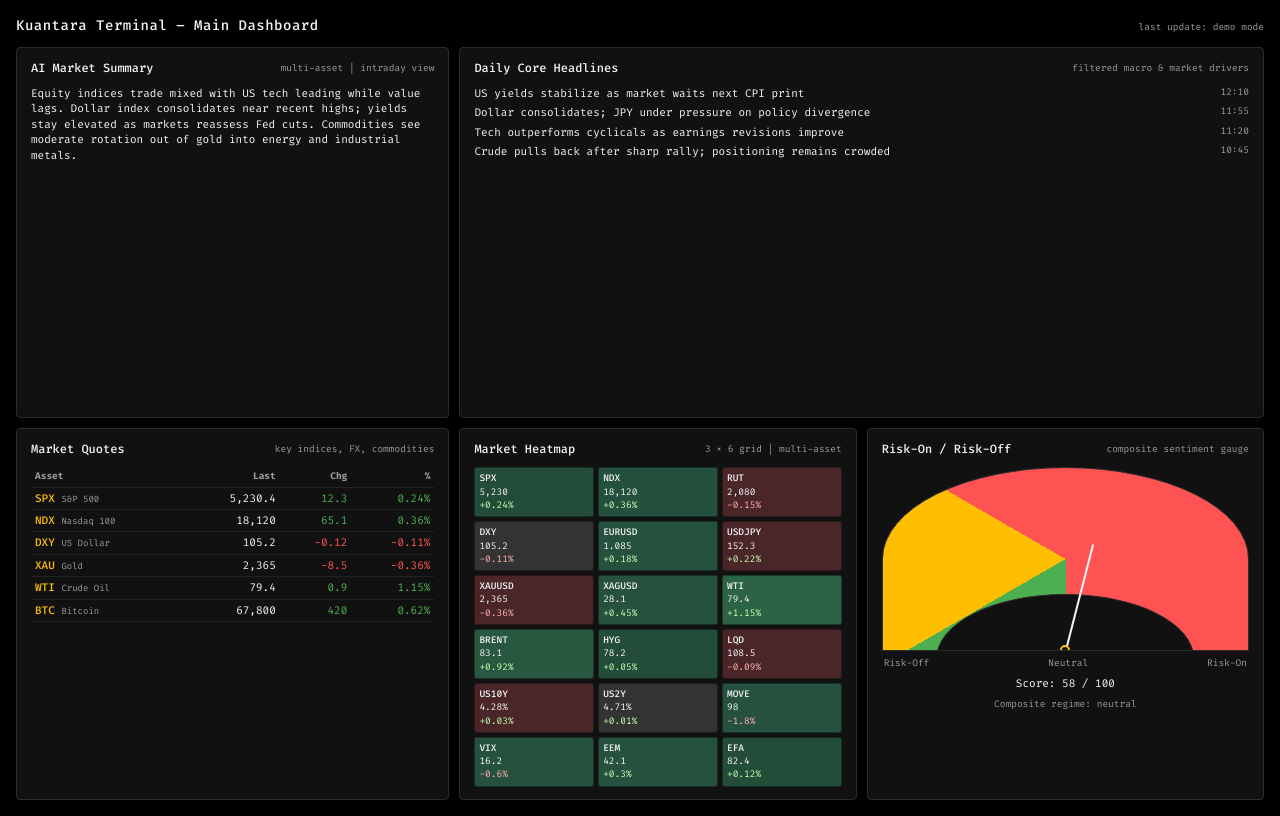
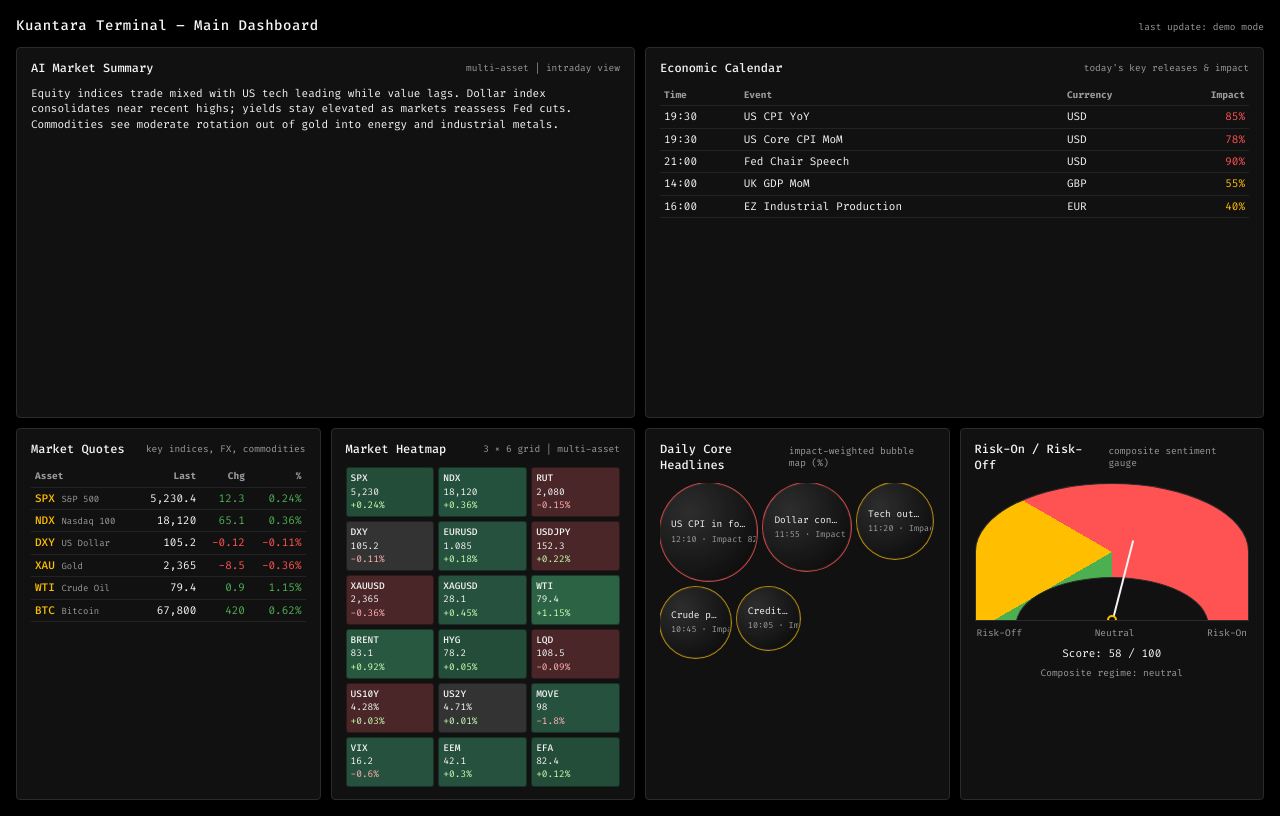
Before and after one commit to Kuantara112/Kuantara_Terminal_Charts, a website: page docs/overview_markets.html in a window 1280 px wide. Drawn offline with Linux system fonts and the light colour scheme.

Commit message:
Refactor market overview layout and add calendar
Updated the layout of the market overview page by modifying the grid structure and adding an economic calendar section. Adjusted styles for various elements to improve visual organization and added new features for displaying economic events.

```diff
--- a/docs/overview_markets.html
+++ b/docs/overview_markets.html
@@ -70,14 +70,15 @@
       flex-shrink:0;
     }
 
+    /* === GRID: 2 atas, 4 bawah === */
     .kt-grid {
       flex:1;
       display:grid;
-      grid-template-columns:1.2fr 1.1fr 1.1fr;
+      grid-template-columns:repeat(4, 1fr);
       grid-template-rows:1fr 1fr;
       grid-template-areas:
-        "ai headlines headlines"
-        "quotes heatmap risk";
+        "ai ai calendar calendar"
+        "quotes heatmap headlines risk";
       gap:10px;
       min-height:0;
     }
@@ -121,9 +122,10 @@
 
     /* === Layout areas === */
     .ai-summary { grid-area:ai; }
-    .daily-headlines { grid-area:headlines; }
+    .economic-calendar { grid-area:calendar; }
     .market-quotes { grid-area:quotes; }
     .market-heatmap { grid-area:heatmap; }
+    .headline-bubbles { grid-area:headlines; }
     .risk-meter-card { grid-area:risk; }
 
     /* === AI Market Summary === */
@@ -133,35 +135,117 @@
       white-space:pre-wrap;
     }
 
-    /* === Daily Core Headlines === */
-    .headline-list {
-      list-style:none;
-      display:flex;
-      flex-direction:column;
-      gap:4px;
+    /* === Economic Calendar === */
+    .calendar-table {
+      width:100%;
+      border-collapse:collapse;
+      font-size:var(--fs-body);
     }
 
-    .headline-item {
-      font-size:var(--fs-body);
-      display:flex;
-      justify-content:space-between;
-      gap:8px;
+    .calendar-table thead {
+      font-size:var(--fs-small);
+      color:var(--text-muted);
     }
 
-    .headline-text {
-      color:var(--text-main);
-      flex:1;
-      min-width:0;
-      overflow:hidden;
-      text-overflow:ellipsis;
+    .calendar-table th,
+    .calendar-table td {
+      padding:3px 4px;
+      text-align:left;
+      border-bottom:1px solid rgba(43,43,43,0.7);
       white-space:nowrap;
     }
 
-    .headline-time {
+    .calendar-table th:nth-child(4),
+    .calendar-table td:nth-child(4) {
+      text-align:right;
+    }
+
+    .cal-impact-low {
+      color:#4caf50;
+    }
+
+    .cal-impact-medium {
+      color:#ffbf00;
+    }
+
+    .cal-impact-high {
+      color:#ff5252;
+    }
+
+    /* === Daily Core Headlines → Bubble Chart === */
+    .headline-bubble-chart {
+      display:flex;
+      flex-wrap:wrap;
+      gap:6px;
+      align-content:flex-start;
+      width:100%;
+      height:100%;
+      min-height:0;
+      overflow:auto;
+    }
+
+    .headline-bubble {
+      position:relative;
+      border-radius:999px;
+      padding:6px 10px;
+      display:flex;
+      flex-direction:column;
+      justify-content:center;
+      align-items:flex-start;
+      background:radial-gradient(circle at 30% 30%, rgba(255,255,255,0.12), rgba(0,0,0,0.6));
+      border:1px solid rgba(255,255,255,0.06);
+      cursor:default;
+      overflow:hidden;
+    }
+
+    .headline-bubble.low {
+      box-shadow:0 0 0 1px rgba(76,175,80,0.5);
+    }
+
+    .headline-bubble.medium {
+      box-shadow:0 0 0 1px rgba(255,191,0,0.7);
+    }
+
+    .headline-bubble.high {
+      box-shadow:0 0 0 1px rgba(255,82,82,0.8);
+    }
+
+    .hb-title {
       font-size:var(--fs-small);
+      color:var(--text-main);
+      white-space:nowrap;
+      text-overflow:ellipsis;
+      overflow:hidden;
+      max-width:100%;
+    }
+
+    .hb-meta {
+      font-size:8.5px;
       color:var(--text-muted);
-      flex-shrink:0;
+      margin-top:2px;
+      white-space:nowrap;
     }
+
+    .headline-bubbles-legend {
+      display:flex;
+      justify-content:flex-start;
+      gap:8px;
+      font-size:8.5px;
+      color:var(--text-muted);
+      margin-top:4px;
+    }
+
+    .legend-dot {
+      display:inline-block;
+      width:7px;
+      height:7px;
+      border-radius:50%;
+      margin-right:4px;
+    }
+
+    .legend-low { background:#4caf50; }
+    .legend-medium { background:#ffbf00; }
+    .legend-high { background:#ff5252; }
 
     /* === Market Quotes === */
     .quotes-table {
@@ -326,16 +410,17 @@
       text-align:center;
     }
 
-    /* === Scroll helpers for smaller iframes === */
+    /* === Scroll helpers === */
     .ai-summary .kt-card-body,
-    .daily-headlines .kt-card-body,
+    .economic-calendar .kt-card-body,
     .market-quotes .kt-card-body {
       min-height:0;
       overflow:auto;
     }
 
     .market-heatmap .kt-card-body,
-    .risk-meter-card .kt-card-body {
+    .risk-meter-card .kt-card-body,
+    .headline-bubbles .kt-card-body {
       flex:1;
       min-height:0;
       overflow:hidden;
@@ -348,6 +433,7 @@
         grid-template-rows:auto;
         grid-template-areas:
           "ai"
+          "calendar"
           "headlines"
           "quotes"
           "heatmap"
@@ -367,7 +453,7 @@
     </div>
 
     <div class="kt-grid">
-      <!-- AI Market Summary -->
+      <!-- AI Market Summary (TOP LEFT, spanning 2 columns) -->
       <section class="kt-card ai-summary" data-section="ai-summary">
         <div class="kt-card-header">
           <div class="kt-card-title">AI Market Summary</div>
@@ -380,20 +466,30 @@
         </div>
       </section>
 
-      <!-- Daily Core Headlines -->
-      <section class="kt-card daily-headlines" data-section="daily-headlines">
+      <!-- Economic Calendar (TOP RIGHT, spanning 2 columns) -->
+      <section class="kt-card economic-calendar" data-section="economic-calendar">
         <div class="kt-card-header">
-          <div class="kt-card-title">Daily Core Headlines</div>
-          <div class="kt-card-subtitle">filtered macro & market drivers</div>
+          <div class="kt-card-title">Economic Calendar</div>
+          <div class="kt-card-subtitle">today's key releases & impact</div>
         </div>
         <div class="kt-card-body">
-          <ul id="headline-list" class="headline-list">
-            <!-- populated by JS -->
-          </ul>
+          <table class="calendar-table" id="calendar-table">
+            <thead>
+              <tr>
+                <th>Time</th>
+                <th>Event</th>
+                <th>Currency</th>
+                <th>Impact</th>
+              </tr>
+            </thead>
+            <tbody>
+              <!-- rows from JS -->
+            </tbody>
+          </table>
         </div>
       </section>
 
-      <!-- Market Quotes -->
+      <!-- Market Quotes (BOTTOM LEFT) -->
       <section class="kt-card market-quotes" data-section="market-quotes">
         <div class="kt-card-header">
           <div class="kt-card-title">Market Quotes</div>
@@ -416,7 +512,7 @@
         </div>
       </section>
 
-      <!-- Market Heatmap 3 x 6 -->
+      <!-- Market Heatmap 3 x 6 (BOTTOM, 2nd) -->
       <section class="kt-card market-heatmap" data-section="market-heatmap">
         <div class="kt-card-header">
           <div class="kt-card-title">Market Heatmap</div>
@@ -429,7 +525,25 @@
         </div>
       </section>
 
-      <!-- Risk-On / Risk-Off Meter -->
+      <!-- Daily Core Headlines → Bubble Chart (BOTTOM, 3rd) -->
+      <section class="kt-card headline-bubbles" data-section="headline-bubbles">
+        <div class="kt-card-header">
+          <div class="kt-card-title">Daily Core Headlines</div>
+          <div class="kt-card-subtitle">impact-weighted bubble map (%)</div>
+        </div>
+        <div class="kt-card-body">
+          <div id="headline-bubble-chart" class="headline-bubble-chart">
+            <!-- bubbles from JS -->
+          </div>
+          <div class="headline-bubbles-legend">
+            <span><span class="legend-dot legend-low"></span>Low</span>
+            <span><span class="legend-dot legend-medium"></span>Medium</span>
+            <span><span class="legend-dot legend-high"></span>High</span>
+          </div>
+        </div>
+      </section>
+
+      <!-- Risk-On / Risk-Off Meter (BOTTOM RIGHT) -->
       <section class="kt-card risk-meter-card" data-section="risk-meter">
         <div class="kt-card-header">
           <div class="kt-card-title">Risk-On / Risk-Off</div>
@@ -472,42 +586,99 @@
       el.textContent = summaryText || "No summary available.";
     }
 
-    // === 2) Daily Core Headlines ===
-    // items: [{ title, time }, ...]
-    function updateHeadlines(items) {
-      const listEl = document.getElementById("headline-list");
-      if (!listEl) return;
-      listEl.innerHTML = "";
+    // === 2) Economic Calendar ===
+    // events: [{ time, event, currency, impactPct }, ...]
+    function updateEconomicCalendar(events) {
+      const tbody = document.querySelector("#calendar-table tbody");
+      if (!tbody) return;
+      tbody.innerHTML = "";
 
-      (items || []).forEach(item => {
-        const li = document.createElement("li");
-        li.className = "headline-item";
+      (events || []).forEach(ev => {
+        const tr = document.createElement("tr");
 
-        const spanText = document.createElement("span");
-        spanText.className = "headline-text";
-        spanText.textContent = item.title || "";
+        const tdTime = document.createElement("td");
+        tdTime.textContent = ev.time || "--";
 
-        const spanTime = document.createElement("span");
-        spanTime.className = "headline-time";
-        spanTime.textContent = item.time || "";
+        const tdEvent = document.createElement("td");
+        tdEvent.textContent = ev.event || "";
 
-        li.appendChild(spanText);
-        li.appendChild(spanTime);
-        listEl.appendChild(li);
+        const tdCurr = document.createElement("td");
+        tdCurr.textContent = ev.currency || "";
+
+        const tdImpact = document.createElement("td");
+        const pct = Number(ev.impactPct || ev.impact || 0);
+        let cls = "cal-impact-low";
+        if (pct >= 66) cls = "cal-impact-high";
+        else if (pct >= 33) cls = "cal-impact-medium";
+        tdImpact.className = cls;
+        tdImpact.textContent = pct ? pct.toFixed(0) + "%" : "--";
+
+        tr.appendChild(tdTime);
+        tr.appendChild(tdEvent);
+        tr.appendChild(tdCurr);
+        tr.appendChild(tdImpact);
+        tbody.appendChild(tr);
       });
 
-      if (!items || !items.length) {
-        const li = document.createElement("li");
-        li.className = "headline-item";
-        const spanText = document.createElement("span");
-        spanText.className = "headline-text";
-        spanText.textContent = "No headlines received.";
-        li.appendChild(spanText);
-        listEl.appendChild(li);
+      if (!events || !events.length) {
+        const tr = document.createElement("tr");
+        const td = document.createElement("td");
+        td.colSpan = 4;
+        td.textContent = "No events received.";
+        td.style.color = "var(--text-muted)";
+        tr.appendChild(td);
+        tbody.appendChild(tr);
       }
     }
 
-    // === 3) Market Quotes ===
+    // === 3) Daily Core Headlines → Bubble Chart ===
+    // items: [{ title, time, impactPct }, ...]
+    function updateHeadlines(items) {
+      const container = document.getElementById("headline-bubble-chart");
+      if (!container) return;
+      container.innerHTML = "";
+
+      const list = items || [];
+
+      list.forEach((item, idx) => {
+        const bubble = document.createElement("div");
+        const impactRaw = Number(item.impactPct || item.impact || 0);
+        const impact = Math.max(0, Math.min(100, isNaN(impactRaw) ? 0 : impactRaw));
+        const size = 40 + (impact / 100) * 70; // radius scaling
+
+        bubble.className = "headline-bubble";
+
+        if (impact >= 66) bubble.classList.add("high");
+        else if (impact >= 33) bubble.classList.add("medium");
+        else bubble.classList.add("low");
+
+        bubble.style.width = size + "px";
+        bubble.style.height = size + "px";
+
+        const title = document.createElement("div");
+        title.className = "hb-title";
+        title.textContent = item.title || ("Headline " + (idx + 1));
+
+        const meta = document.createElement("div");
+        meta.className = "hb-meta";
+        meta.textContent =
+          (item.time ? item.time + " · " : "") +
+          (impact ? ("Impact " + impact.toFixed(0) + "%") : "Impact N/A");
+
+        bubble.appendChild(title);
+        bubble.appendChild(meta);
+        container.appendChild(bubble);
+      });
+
+      if (!list.length) {
+        const dummy = document.createElement("div");
+        dummy.className = "hb-title";
+        dummy.textContent = "No headlines received.";
+        container.appendChild(dummy);
+      }
+    }
+
+    // === 4) Market Quotes ===
     // rows: [{ symbol, name, last, change, changePct }, ...]
     function updateQuotes(rows) {
       const tbody = document.querySelector("#quotes-table tbody");
@@ -544,7 +715,7 @@
       });
     }
 
-    // === 4) Market Heatmap 3 x 6 ===
+    // === 5) Market Heatmap 3 x 6 ===
     // cells: [{ symbol, value, change, color }, ...] length up to 18
     function updateHeatmap(cells) {
       const grid = document.getElementById("heatmap-grid");
@@ -590,7 +761,7 @@
       }
     }
 
-    // === 5) Risk-On / Risk-Off Meter ===
+    // === 6) Risk-On / Risk-Off Meter ===
     // score: 0–100
     function updateRiskMeter(score) {
       const needle = document.getElementById("risk-needle");
@@ -614,27 +785,26 @@
     // ============================
     // WebSocket / API skeleton
     // ============================
-    // Contoh integrasi:
-    // - ganti URL WebSocket
-    // - sesuaikan payload parser
+    // Expected payload example:
+    // {
+    //   ts: "2025-11-15 13:05:00",
+    //   ai_summary: "...",
+    //   calendar: [{time, event, currency, impactPct}, ...],
+    //   headlines: [{title, time, impactPct}, ...],
+    //   quotes: [{symbol, name, last, change, changePct}, ...],
+    //   heatmap: [{symbol, value, change, color}, ...],
+    //   risk_score: 58
+    // }
 
     function connectWebSocket() {
       // const ws = new WebSocket("wss://your-websocket-endpoint");
       // ws.onopen = () => console.log("WS connected");
       // ws.onmessage = (event) => {
       //   const payload = JSON.parse(event.data);
-      //   // Contoh expected payload:
-      //   // {
-      //   //   ts: "2025-11-15 13:05:00",
-      //   //   ai_summary: "...",
-      //   //   headlines: [{title, time}, ...],
-      //   //   quotes: [{symbol, name, last, change, changePct}, ...],
-      //   //   heatmap: [{symbol, value, change, color}, ...],
-      //   //   risk_score: 58
-      //   // }
       //
       //   if (payload.ts) updateTimestamp(payload.ts);
       //   if (payload.ai_summary) updateAiSummary(payload.ai_summary);
+      //   if (payload.calendar) updateEconomicCalendar(payload.calendar);
       //   if (payload.headlines) updateHeadlines(payload.headlines);
       //   if (payload.quotes) updateQuotes(payload.quotes);
       //   if (payload.heatmap) updateHeatmap(payload.heatmap);
@@ -657,11 +827,20 @@
         "out of gold into energy and industrial metals."
       );
 
+      updateEconomicCalendar([
+        { time:"19:30", event:"US CPI YoY", currency:"USD", impactPct:85 },
+        { time:"19:30", event:"US Core CPI MoM", currency:"USD", impactPct:78 },
+        { time:"21:00", event:"Fed Chair Speech", currency:"USD", impactPct:90 },
+        { time:"14:00", event:"UK GDP MoM", currency:"GBP", impactPct:55 },
+        { time:"16:00", event:"EZ Industrial Production", currency:"EUR", impactPct:40 }
+      ]);
+
       updateHeadlines([
-        { title:"US yields stabilize as market waits next CPI print", time:"12:10" },
-        { title:"Dollar consolidates; JPY under pressure on policy divergence", time:"11:55" },
-        { title:"Tech outperforms cyclicals as earnings revisions improve", time:"11:20" },
-        { title:"Crude pulls back after sharp rally; positioning remains crowded", time:"10:45" }
+        { title:"US CPI in focus as markets reassess timing of first Fed cut", time:"12:10", impactPct:82 },
+        { title:"Dollar consolidates; JPY under pressure on policy divergence", time:"11:55", impactPct:68 },
+        { title:"Tech outperforms cyclicals as earnings revisions improve", time:"11:20", impactPct:51 },
+        { title:"Crude pulls back after sharp rally; positioning remains crowded", time:"10:45", impactPct:44 },
+        { title:"Credit spreads stay tight despite elevated yields", time:"10:05", impactPct:33 }
       ]);
 
       updateQuotes([
```
